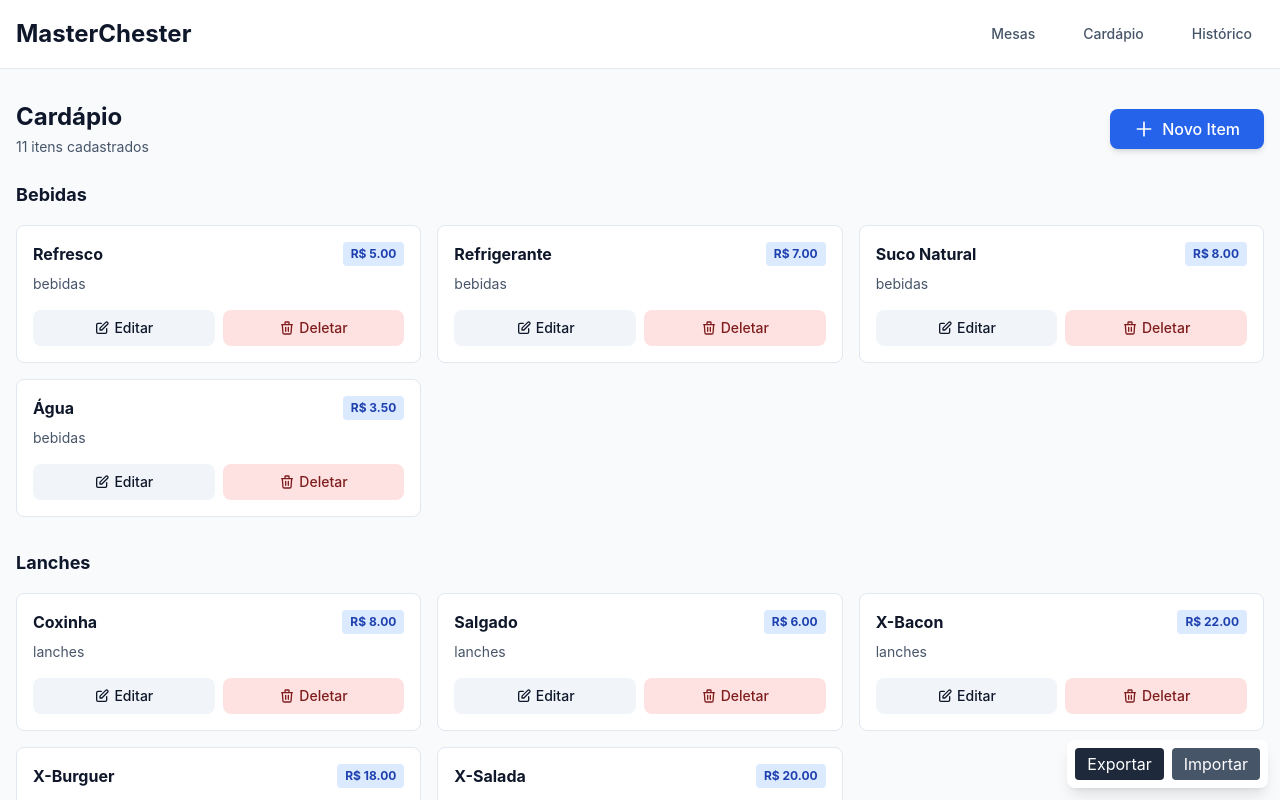
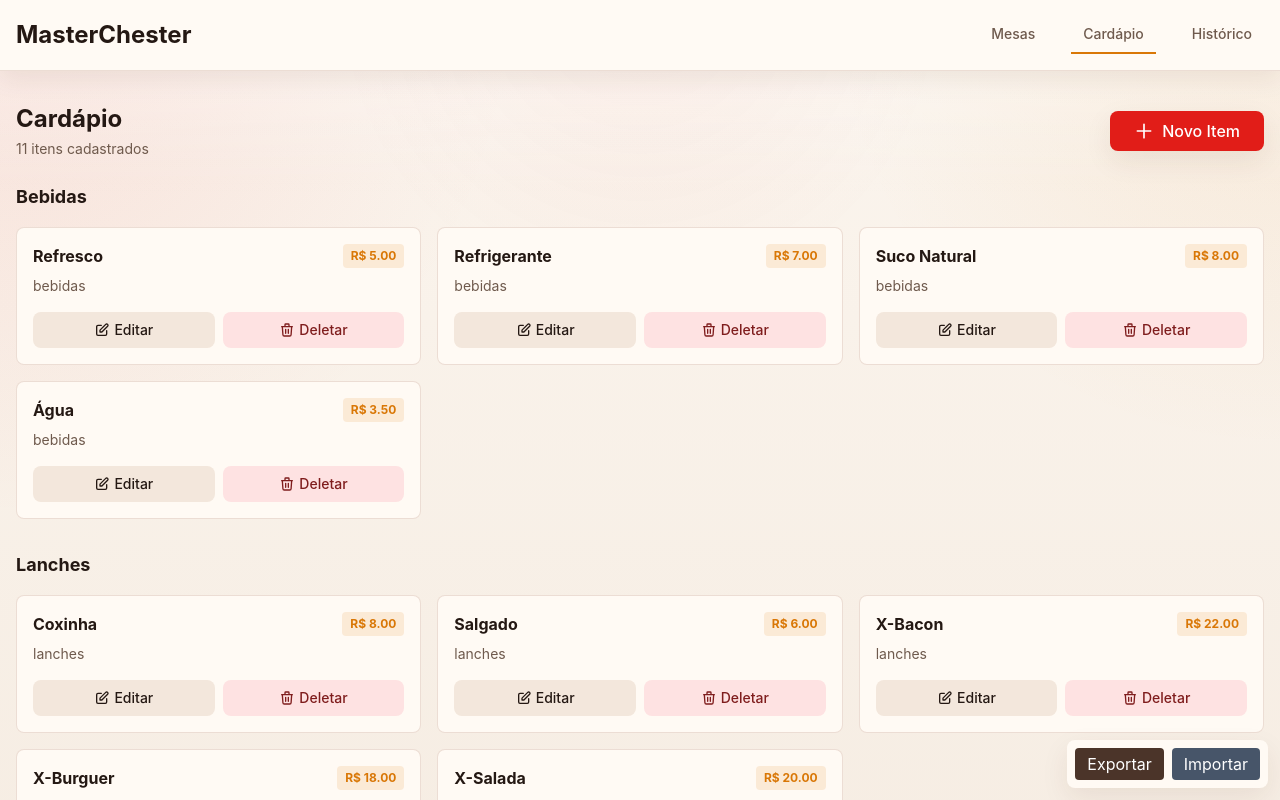
Before and after one commit to Nicolass-da-Silva/Site-Comandas-Restaurante, a plain HTML site: page index.html in a window 1280 px wide. Both pictures are taken after a click on the link "Cardápio". Shown: the top 800 px of the page. Drawn offline with nearby package versions, Linux system fonts and the light colour scheme.

Commit message:
Atualização da index html
Atualizado a paleta de cores do site de comandas

```diff
--- a/index.html
+++ b/index.html
@@ -13,8 +13,51 @@
   <script src="https://unpkg.com/lucide@latest"></script>
 
   <style>
+    :root {
+      --theme-bg: #f5efe7;
+      --theme-surface: #fffaf4;
+      --theme-surface-2: #f9f1e8;
+      --theme-border: rgba(122, 48, 18, 0.14);
+      --theme-text: #241813;
+      --theme-muted: #6f5a4d;
+      --theme-primary: #e11d18;
+      --theme-primary-dark: #b91c1c;
+      --theme-accent: #d97706;
+      --theme-accent-soft: rgba(217, 119, 6, 0.12);
+    }
+
     body {
       font-family: -apple-system, BlinkMacSystemFont, 'Segoe UI', Roboto, Oxygen, Ubuntu, Cantarell, sans-serif;
+      background:
+        radial-gradient(circle at top left, rgba(225, 29, 24, 0.09), transparent 30%),
+        radial-gradient(circle at top right, rgba(217, 119, 6, 0.09), transparent 26%),
+        linear-gradient(180deg, #fbf5ee 0%, #f4eadf 100%);
+      color: var(--theme-text);
+      min-height: 100vh;
+    }
+
+    body::before {
+      content: '';
+      position: fixed;
+      inset: 0;
+      pointer-events: none;
+      background:
+        linear-gradient(180deg, rgba(255, 255, 255, 0.4), transparent 24%),
+        radial-gradient(circle at 50% 0%, rgba(225, 29, 24, 0.05), transparent 30%);
+      z-index: 0;
+    }
+
+    nav,
+    main {
+      position: relative;
+      z-index: 1;
+    }
+
+    nav {
+      background: rgba(255, 250, 244, 0.88) !important;
+      border-color: rgba(122, 48, 18, 0.12) !important;
+      box-shadow: 0 8px 24px rgba(71, 32, 16, 0.08);
+      backdrop-filter: blur(12px);
     }
 
     .page-transition {
@@ -31,8 +74,153 @@
       }
     }
 
+    .nav-link {
+      border-bottom: 2px solid transparent;
+    }
+
     .nav-link.active {
-      @apply border-b-2 border-blue-600 text-blue-600;
+      border-bottom-color: var(--theme-accent);
+      color: var(--theme-accent);
+    }
+
+    .bg-white {
+      background-color: var(--theme-surface) !important;
+      color: var(--theme-text) !important;
+    }
+
+    .bg-slate-50 {
+      background-color: #fbf4ec !important;
+    }
+
+    .bg-slate-100 {
+      background-color: #f3e7dc !important;
+    }
+
+    .bg-slate-200 {
+      background-color: #ead8ca !important;
+    }
+
+    .bg-slate-300 {
+      background-color: #d7bdaa !important;
+    }
+
+    .bg-slate-800 {
+      background-color: #4b3429 !important;
+    }
+
+    .bg-slate-900 {
+      background-color: #2a1c16 !important;
+    }
+
+    .text-slate-900 {
+      color: var(--theme-text) !important;
+    }
+
+    .text-slate-700 {
+      color: #4f3c31 !important;
+    }
+
+    .text-slate-600 {
+      color: var(--theme-muted) !important;
+    }
+
+    .text-slate-500 {
+      color: #8a6f5f !important;
+    }
+
+    .text-slate-400 {
+      color: #a58472 !important;
+    }
+
+    .border-slate-200 {
+      border-color: var(--theme-border) !important;
+    }
+
+    .border-slate-300 {
+      border-color: rgba(122, 48, 18, 0.22) !important;
+    }
+
+    .bg-blue-600,
+    .bg-blue-700 {
+      background-color: var(--theme-primary) !important;
+    }
+
+    .hover\:bg-blue-700:hover {
+      background-color: var(--theme-primary-dark) !important;
+    }
+
+    .text-blue-600,
+    .text-blue-700,
+    .text-blue-800 {
+      color: var(--theme-accent) !important;
+    }
+
+    .bg-blue-50,
+    .bg-blue-100 {
+      background-color: var(--theme-accent-soft) !important;
+    }
+
+    .border-blue-400 {
+      border-color: rgba(217, 119, 6, 0.48) !important;
+    }
+
+    .hover\:bg-blue-50:hover {
+      background-color: rgba(217, 119, 6, 0.14) !important;
+    }
+
+    .bg-green-600,
+    .bg-green-700 {
+      background-color: #15803d !important;
+    }
+
+    .hover\:bg-green-700:hover {
+      background-color: #166534 !important;
+    }
+
+    .text-green-600,
+    .text-green-700,
+    .text-green-800 {
+      color: #15803d !important;
+    }
+
+    .bg-green-50,
+    .bg-green-100 {
+      background-color: rgba(21, 128, 61, 0.08) !important;
+    }
+
+    .bg-orange-50,
+    .bg-orange-100 {
+      background-color: rgba(217, 119, 6, 0.1) !important;
+    }
+
+    .text-orange-600 {
+      color: #c2410c !important;
+    }
+
+    .border-orange-200 {
+      border-color: rgba(194, 65, 12, 0.18) !important;
+    }
+
+    .hover\:bg-slate-50:hover {
+      background-color: #f7efe5 !important;
+    }
+
+    .hover\:bg-slate-200:hover {
+      background-color: #ead8ca !important;
+    }
+
+    .hover\:bg-slate-300:hover {
+      background-color: #d8bea9 !important;
+    }
+
+    .hover\:text-slate-900:hover {
+      color: var(--theme-text) !important;
+    }
+
+    .shadow-md,
+    .shadow-lg,
+    .shadow-xl {
+      box-shadow: 0 10px 28px rgba(71, 32, 16, 0.08) !important;
     }
   </style>
 </head>
```
